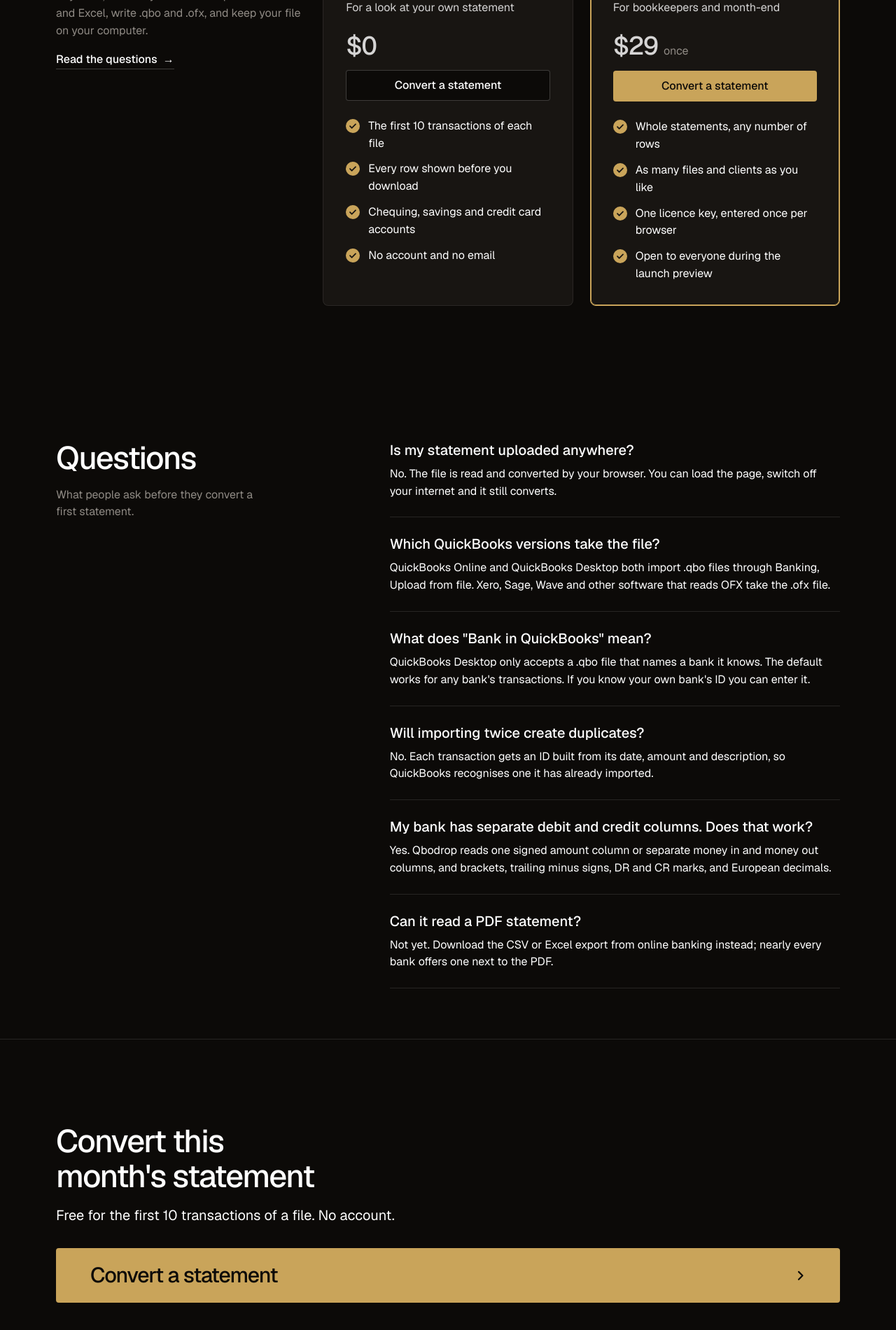
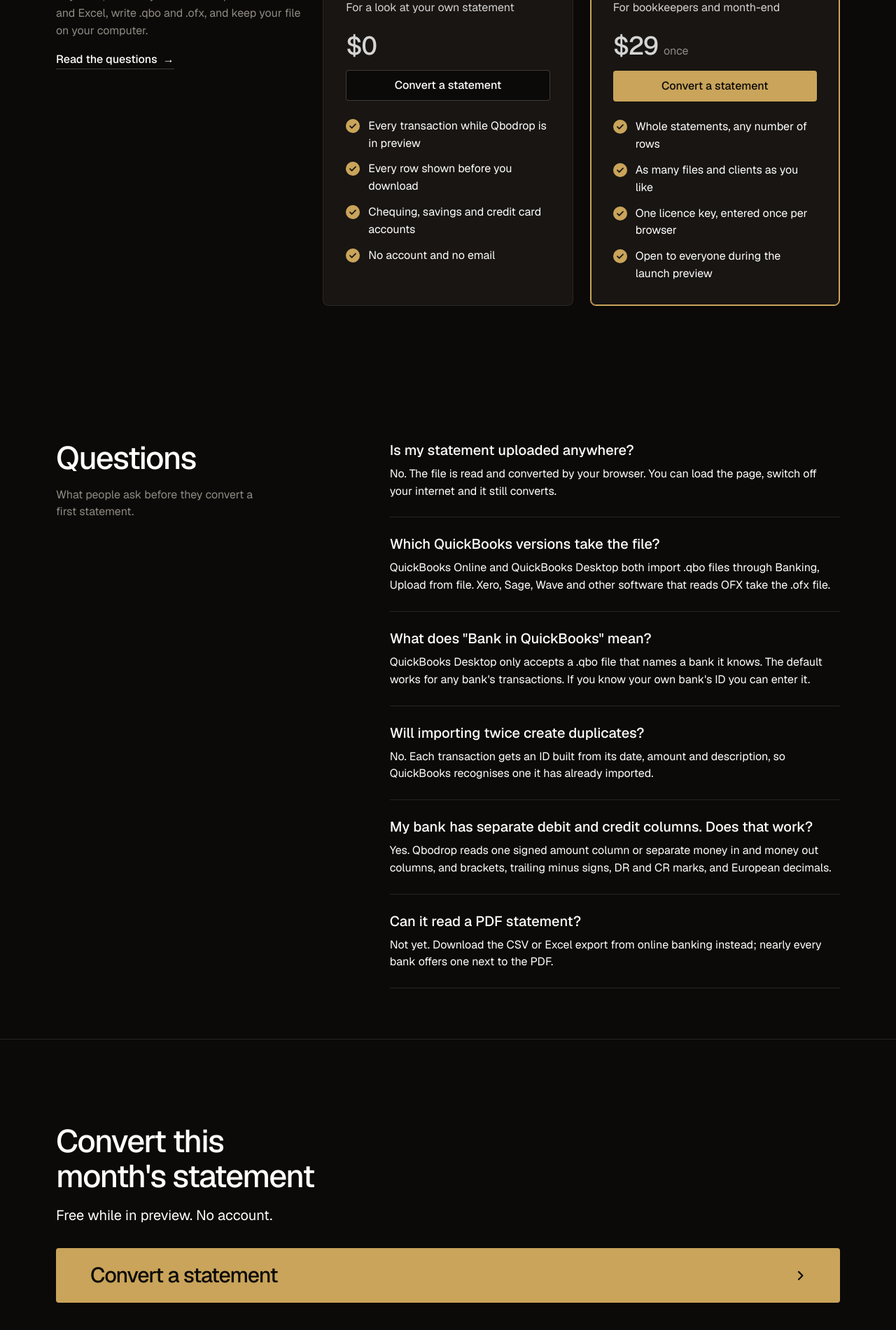
Before and after one commit to ray3242/ray3242.github.io, a plain HTML site: page qbodrop/index.html in a window 1280 px wide. Shown: the part 3060-4960 px from the top of the page at 70% size. Drawn offline with nearby package versions, Linux system fonts and the light colour scheme.

Commit message:
Preview-mode pricing copy and wrapping date range
Co-Authored-By: Devin AI <158243242+devin-ai-integration[bot]@users.noreply.github.com>

```diff
--- a/qbodrop/app.css
+++ b/qbodrop/app.css
@@ -81,3 +81,4 @@ main > .section { height: auto; }
 main > .section > .wrap { height: auto; }
 main > .section { min-height: 0; }
 #private .wrap { justify-content: center; gap: var(--s-5); }
+#st-range { white-space: normal; font-size: 15px; line-height: 1.35; }
--- a/qbodrop/app.js
+++ b/qbodrop/app.js
@@ -9,7 +9,8 @@
 
   /* pricing copy follows the config */
   document.querySelectorAll('[data-price]').forEach(e => { e.textContent = CFG.price; });
-  document.querySelectorAll('[data-free-line]').forEach(e => { e.textContent = 'The first ' + CFG.freeRows + ' transactions of each file'; });
+  document.querySelectorAll('[data-free-line]').forEach(e => { e.textContent = paid ? 'The first ' + CFG.freeRows + ' transactions of each file' : 'Every transaction while Qbodrop is in preview'; });
+  document.querySelectorAll('[data-free-foot]').forEach(e => { e.textContent = paid ? 'Free for the first ' + CFG.freeRows + ' transactions of a file. No account.' : 'Free while in preview. No account.'; });
   if (paid) {
     document.querySelectorAll('[data-buy]').forEach(a => { a.href = CFG.gumroadUrl; a.target = '_blank'; a.rel = 'noopener'; a.textContent = 'Buy the full version'; });
     document.querySelectorAll('[data-plan-note]').forEach(e => { e.textContent = 'Key delivered by email at checkout'; });
--- a/qbodrop/index.html
+++ b/qbodrop/index.html
@@ -259,7 +259,7 @@
     <div class="closing__cta close--type">
       <div class="section-head">
         <h2 id="close-h">Convert this month's statement</h2>
-        <p>Free for the first 10 transactions of a file. No account.</p>
+        <p data-free-foot>Free for the first 10 transactions of a file. No account.</p>
       </div>
       <a class="btn btn--primary btn--xl btn--wide" href="#convert">Convert a statement<svg class="m-arrow" viewBox="0 0 12 12" aria-hidden="true"><path class="m-arrow__stem" d="M1 6h8"/><path class="m-arrow__head" d="M4.5 2.5 8 6l-3.5 3.5"/></svg></a>
     </div>
```
